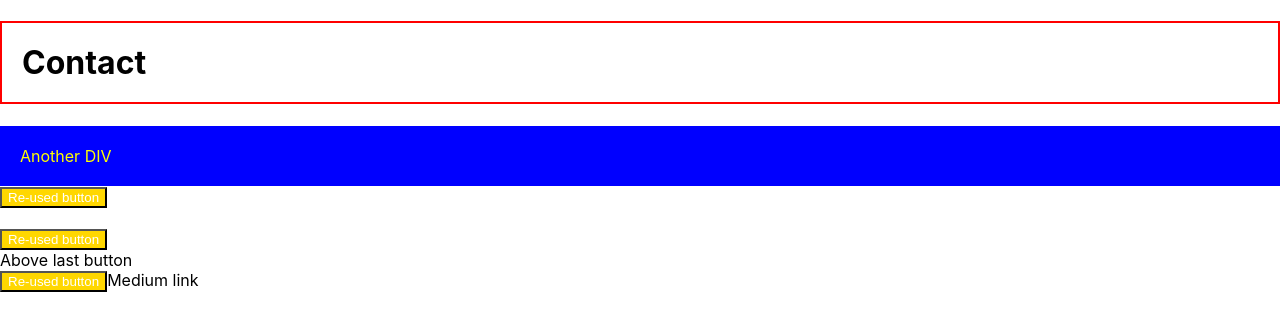
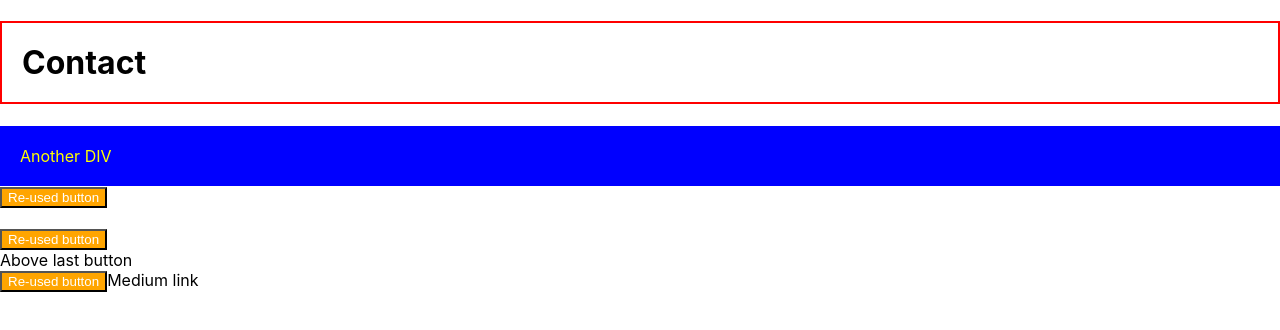
Before and after one commit to AnthonyDelaCruz/scan, a Next.js app: page /contact in a window 1280 px wide. Shown: the top 330 px of the page. Built offline with nearby package versions, Linux system fonts and the light colour scheme.

Commit message:
changed button color.

```diff
--- a/styles/button.module.css
+++ b/styles/button.module.css
@@ -1,4 +1,4 @@
 .button {
   color: white;
-  background-color: gold;
+  background-color: orange;
 }
```
